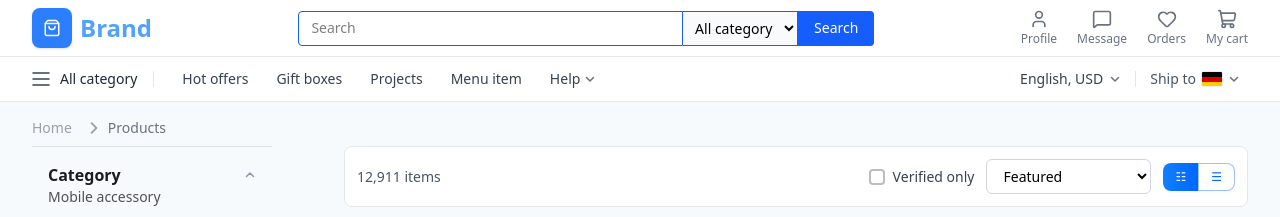
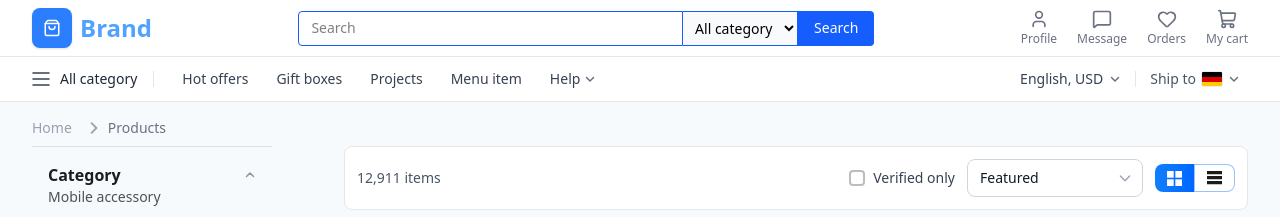
Before and after one commit to m-faizan-adill/ecommerce-fullstack-design-FE, a Next.js app: page /products in a window 1280 px wide. Shown: the top 217 px of the page. Built offline with nearby package versions, Linux system fonts and the light colour scheme.

Commit message:
refactor(products): replace native select and add custom view icons

```diff
--- a/src/features/products/components/ProductToolbar.tsx
+++ b/src/features/products/components/ProductToolbar.tsx
@@ -1,8 +1,10 @@
 "use client";
+import { cn } from "@/lib/utils";
 
 import Button, { ButtonGroup } from "@/components/ui/Button";
 import { Checkbox } from "@/components/ui/FormChecks";
 import { useState } from "react";
+import { Select } from "@/components/ui/FormSelect";
 
 interface ProductToolbarProps {
     total: number;
@@ -29,15 +31,16 @@ export default function ProductToolbar(props: ProductToolbarProps) {
 
                 <Checkbox label="Verified only" />
                 {/* Sort */}
-                <select
+                <Select
                     value={sort}
-                    onChange={(e) => setSort(e.target.value)}
-                    className="border border-gray-300 rounded-md px-3 py-1.5 text-sm"
-                >
-                    <option value="featured">Featured</option>
-                    <option value="price_low">Price: Low to High</option>
-                    <option value="price_high">Price: High to Low</option>
-                </select>
+                    onChange={(val) => setSort(val)}
+                    className="w-44"
+                    options={[
+                        { value: "featured", label: "Featured" },
+                        { value: "price_low", label: "Price: Low to High" },
+                        { value: "price_high", label: "Price: High to Low" },
+                    ]}
+                />
 
                 {/* View Toggle */}
                 <ButtonGroup>
@@ -47,7 +50,14 @@ export default function ProductToolbar(props: ProductToolbarProps) {
                         onClick={() => onViewChange("grid")}
                         aria-label="Grid view"
                     >
-                        ☷
+                        <GridIcon
+                            className={
+                                viewMode === "grid"
+                                    ? "text-white"
+                                    : "text-[#1C1C1C]"
+                            }
+                        />
+
                     </Button>
                     <Button
                         variant={viewMode === "list" ? "filled" : "outline"}
@@ -55,10 +65,55 @@ export default function ProductToolbar(props: ProductToolbarProps) {
                         onClick={() => onViewChange("list")}
                         aria-label="List view"
                     >
-                        ☰
+                        <ListIcon
+                            className={
+                                viewMode === "list"
+                                    ? "text-white"
+                                    : "text-[#1C1C1C]"
+                            }
+                        />
                     </Button>
                 </ButtonGroup>
             </div>
         </div>
     );
 }
+
+
+interface IconProps {
+    className?: string;
+}
+
+export function GridIcon({ className }: IconProps) {
+    return (
+        <svg
+            viewBox="0 0 15 15"
+            fill="none"
+            xmlns="http://www.w3.org/2000/svg"
+            aria-hidden="true"
+            className={cn("size-3.75", className)}
+        >
+            <path d="M6.66667 0H0V6.66667H6.66667V0Z" fill="currentColor" />
+            <path d="M6.66667 8.33333H0V15H6.66667V8.33333Z" fill="currentColor" />
+            <path d="M15 0H8.33333V6.66667H15V0Z" fill="currentColor" />
+            <path d="M15 8.33333H8.33333V15H15V8.33333Z" fill="currentColor" />
+        </svg>
+    );
+}
+
+export function ListIcon({ className }: IconProps) {
+    return (
+        <svg
+            viewBox="0 0 15 14"
+            fill="none"
+            xmlns="http://www.w3.org/2000/svg"
+            aria-hidden="true"
+            className={cn("w-3.75 h-3.5", className)}
+        >
+            <path
+                d="M15 3.33333H0V0H15V3.33333ZM15 5H0V8.33333H15V5ZM15 10H0V13.3333H15V10Z"
+                fill="currentColor"
+            />
+        </svg>
+    );
+}
```
